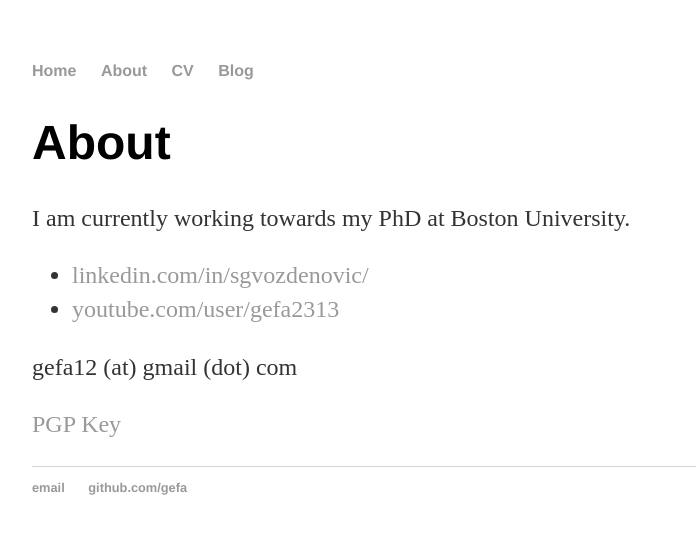
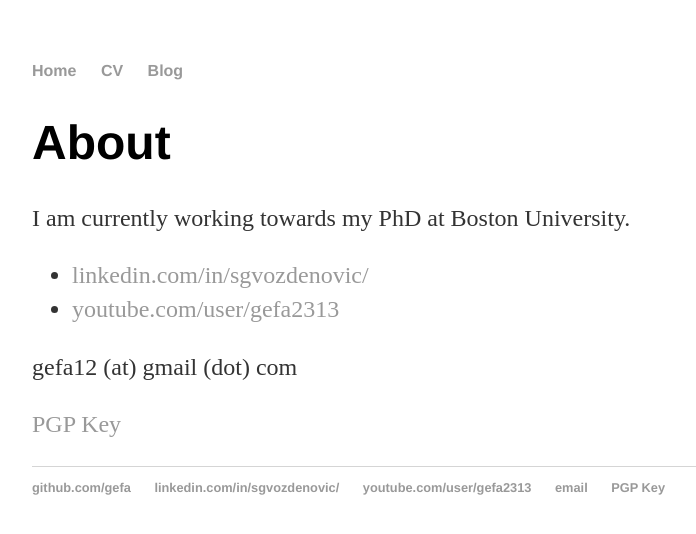
Before and after one commit to gefa/gefa.github.io, a Jekyll site: the page built from about/index.html, in a window 1280 px wide. Shown: the top 534 px of the page, without its empty margins (160-856 px from the left). Built offline with Jekyll 4.4.1, drawn with Linux system fonts in a browser that asks for light colours.

Commit message:
Update default.html

```diff
--- a/_layouts/default.html
+++ b/_layouts/default.html
@@ -12,8 +12,7 @@
     <nav>
 <ul>
 <li><a href="/">Home</a></li>
-<li><a href="/about">About</a></li>
-<li><a href="/cv">CV</a></li>
+<li><a href="/assets/cv.pdf" class="download" title="Download CV as PDF">CV</a></li>
 <li><a href="/blog">Blog</a></li>
 </ul>
     </nav>
@@ -25,8 +24,11 @@
 
   <footer>
    <ul>
+   <li><a href="https://github.com/gefa">github.com/gefa</a></li>
+   <li><a href="https://www.linkedin.com/in/sgvozdenovic">linkedin.com/in/sgvozdenovic/</a></li>
+	 <li><a href="https://www.youtube.com/user/gefa2313">youtube.com/user/gefa2313</a></li>
    <li><a href="mailto:gefa12@gmail.com">email</a></li>
-   <li><a href="https://github.com/gefa">github.com/gefa</a></li>
+   <li><a href="/assets/pgp-gefa12.txt">PGP Key</a></li>
    </ul>
   </footer>
   </body>
```
